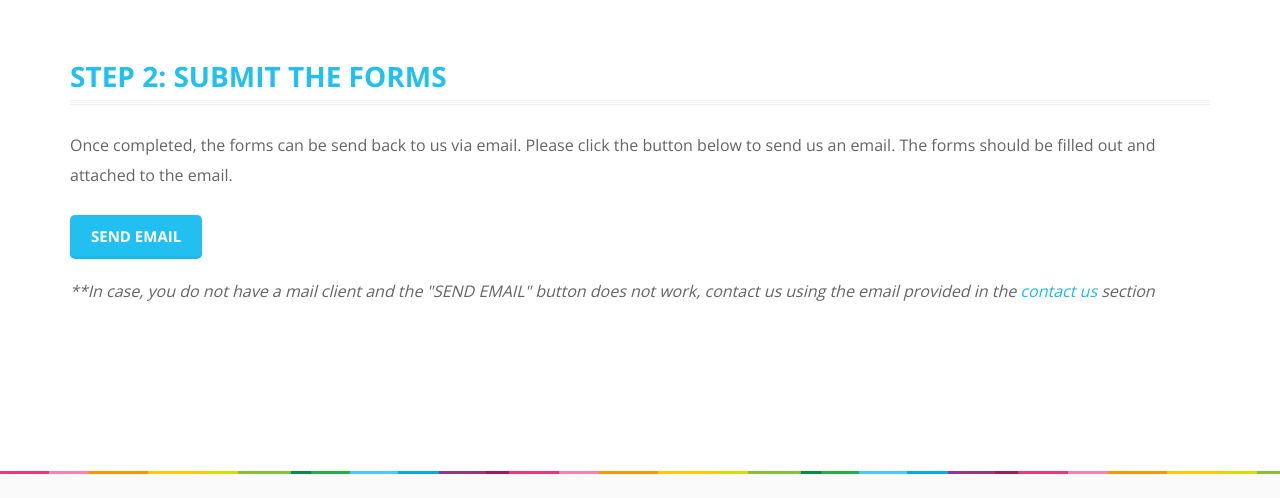
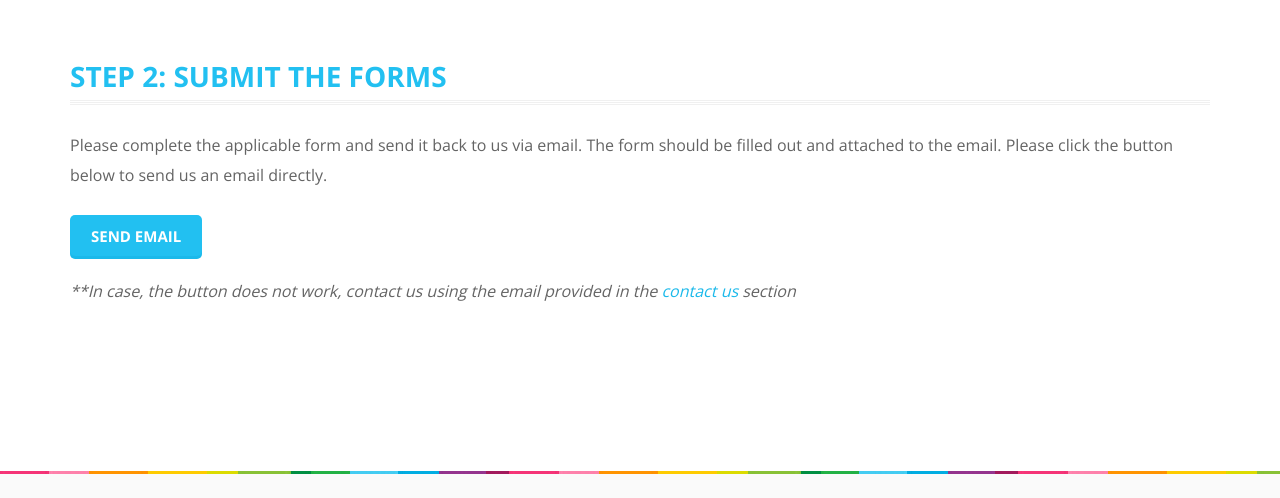
Before and after one commit to syedrab/kidsclinic, a plain HTML site: page started-forms.html in a window 1280 px wide. Shown: the part 860-1358 px from the top of the page. Drawn offline with nearby package versions, Linux system fonts and the light colour scheme.

Commit message:
Update to form submission text
updating the text

```diff
--- a/started-forms.html
+++ b/started-forms.html
@@ -255,11 +255,10 @@
 
 							<div class="big-font">
 
-						     <p>Once completed, the forms can be send back to us via email.
-							 Please click the button below to send us an email. The forms should be filled out and attached to the email.</p>
+						     <p>Please complete the applicable form and send it back to us via email.
+							 The form should be filled out and attached to the email. Please click the button below to send us an email directly.</p>
 							 <a href="mailto:support@integrate-health.ca" style="margin-bottom: 20px;"  class="btn btn-default  btn-rounded">SEND EMAIL</a>
-							 <p><i>**In case, you do not have a mail client and the "SEND EMAIL" button does not work, contact us using the email provided in the <a href="contact-us.html">contact us</a> section </i> <br><br><br><br></p>
-
+							 <p><i>**In case, the button does not work, contact us using the email provided in the <a href="contact-us.html">contact us</a> section </i> <br><br><br><br></p>
 						</div>
 
                         </div>
```
